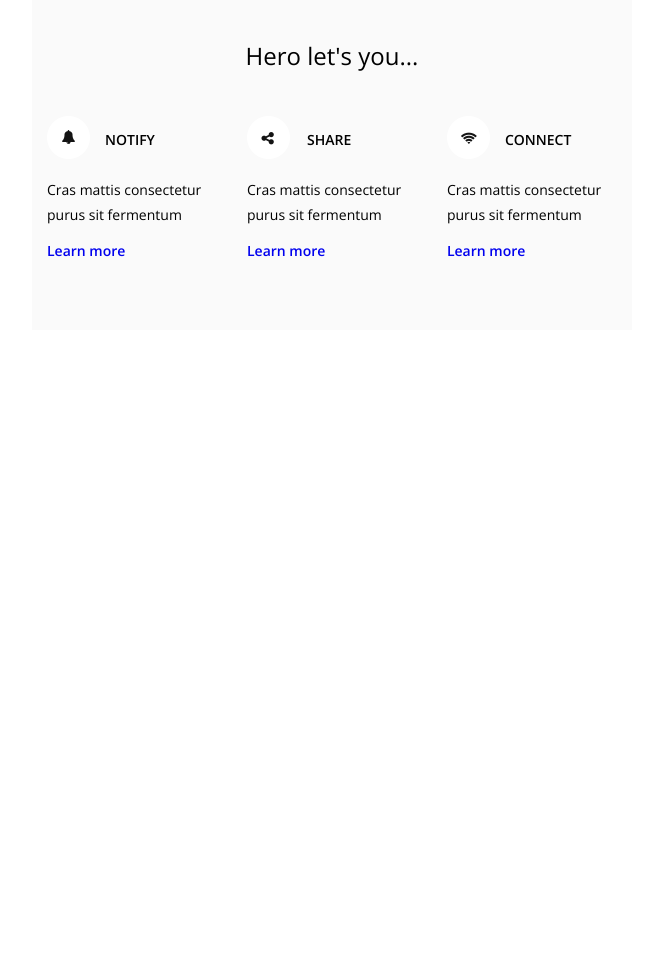
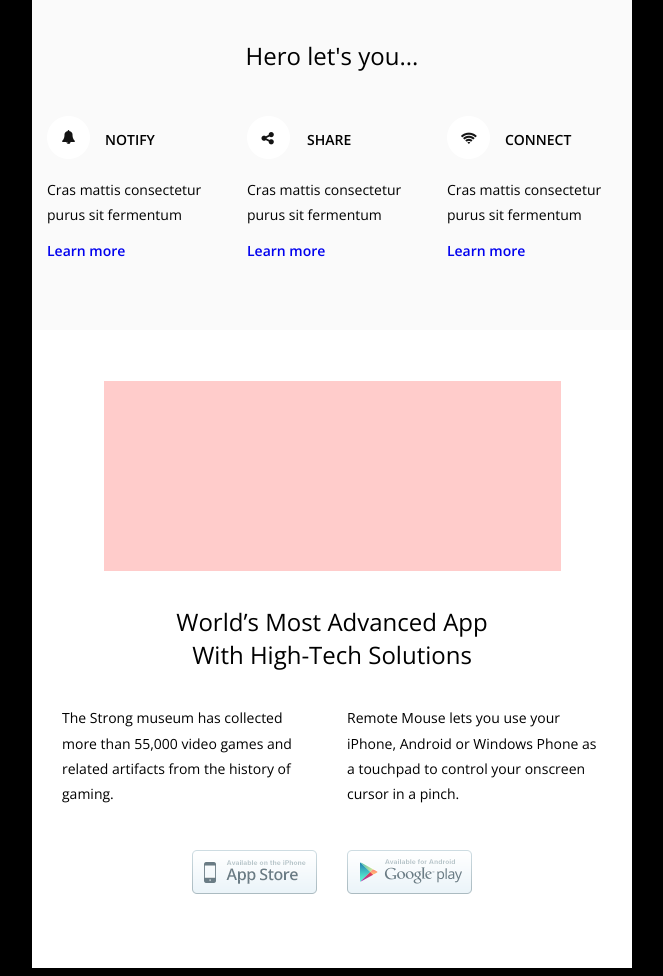
Before and after one commit to cmcoke/her-email, a website built with webpack: page app/index.html in a window 1280 px wide. Shown: the part 475-1451 px from the top of the page, without its empty margins (308-971 px from the left). Before the commit the page ends 813 px from the top, so only its background shows below. Built offline with nearby package versions, Linux system fonts and the light colour scheme.

Commit message:
Completed the advanced section

```diff
--- a/app/index.html
+++ b/app/index.html
@@ -16,7 +16,7 @@
   <!--endbuild  -->
 </head>
 
-<body>
+<body style="background:black">
 
   <!-- start of main table -->
   <table width='100%' border='0' cellspacing='0' cellpadding='0'>
@@ -51,7 +51,7 @@
               <!-- end left column -->
 
               <!-- start right column -->
-              <table class='header-right' width='50%' border='0' cellspacing='0' cellpadding='0' align='right'>
+              <table class='header-right' width='50%' border='0' cellspacing='0' cellpadding='0' align='right' style="background:white">
 
                 <tr>
                   <td style="font-family: 'Open Sans', 'HelveticaNeue-Light', 'Helvetica Neue Light', 'Helvetica Neue', Helvetica, Arial, 'Lucida Grande', sans-serif;">
@@ -65,7 +65,7 @@
                   </td>
                 </tr>
                 <tr>
-                  <td align="center" valign="bottom" style="padding-top:12px"><img src="assets/images/smartwatch.png" alt="watch displaying the hero app"></td>
+                  <td align="center" valign="bottom" style="padding-top:16px"><img src="assets/images/smartwatch.png" alt="watch displaying the hero app" style="position:relative; bottom:-4px"></td>
                 </tr>
               </table>
               <!-- end right column -->
@@ -181,9 +181,44 @@
           </tr>
           <!-- end of about row -->
 
+          <!-- start of most advanced app row -->
           <tr>
-            <td></td>
+            <td>
+              <table class='advanced-table' width='100%' border='0' cellspacing='0' cellpadding='0' align='left' style="padding: 15px 15px 70px 15px; background:white">
+                <tr>
+                  <td align="center" style="padding:36px 0 5px 0;"><img src="assets/images/image_head.jpg" alt=""></td>
+                </tr>
+                <tr>
+                  <td><h3 align="center" style="font-family: 'Open Sans', 'HelveticaNeue-Light', 'Helvetica Neue Light', 'Helvetica Neue', Helvetica, Arial, 'Lucida Grande', sans-serif; color=#3333;  font-weight:300;  font-size:24px; padding:25px 0 5px 0; margin:0; text-transform:capitalize;">World’s <span style="font-weight:400;">most advanced App</span> <br> with High-Tech solutions</h3></td>
+                </tr>
+                <tr>
+                  <td>
+                    <table class='advanced-table--left-content' width='50%' border='0' cellspacing='0' cellpadding='0' align='left' style="padding: 15px 15px 0 15px; background:white"> <!-- left column for the text and appstore img -->
+                      <tr>
+                        <td>
+                          <p style="font-family: 'Open Sans', 'HelveticaNeue-Light', 'Helvetica Neue Light', 'Helvetica Neue', Helvetica, Arial, 'Lucida Grande', sans-serif; color=#7f8887;  font-weight:400; line-height: 1.8; font-size:14px; padding: 0 0 30px 0;">The Strong museum has collected more than 55,000 video games and related artifacts from the history of gaming.</p>
+                        </td>
+                      </tr>
+                      <tr>
+                        <td align="right"><img src="assets/images/appstore.png" alt=""></td>
+                      </tr>
+                    </table>
+                    <table class='advanced-table--right-content' width='50%' border='0' cellspacing='0' cellpadding='0' align='left' style="padding: 15px 15px 0 15px; background:white"> <!-- right columns for the text and playstore img -->
+                      <tr>
+                        <td>
+                          <p style="font-family: 'Open Sans', 'HelveticaNeue-Light', 'Helvetica Neue Light', 'Helvetica Neue', Helvetica, Arial, 'Lucida Grande', sans-serif; color=#7f8887;  font-weight:400; line-height: 1.8; font-size:14px; padding: 0 0 30px 0;">Remote Mouse lets you use your iPhone, Android or Windows Phone as a touchpad to control your onscreen cursor in a pinch.</p>
+                        </td>
+                      </tr>
+                      <tr>
+                        <td align+"left"><img src="assets/images/playstore.png" alt=""></td>
+                      </tr>
+                    </table>
+                  </td>
+                </tr>
+              </table>
+            </td>
           </tr>
+          <!-- end of most advanced app row -->
 
           <tr>
             <td></td>
```
